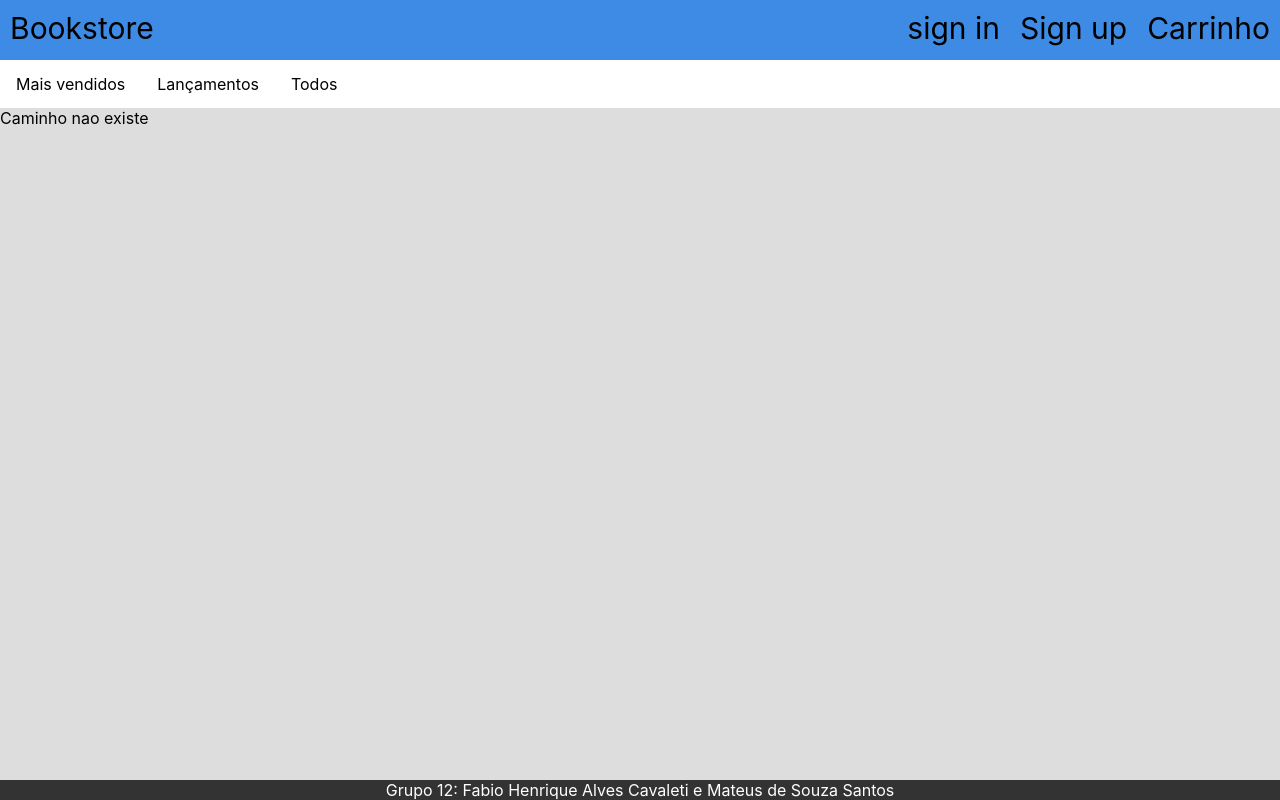
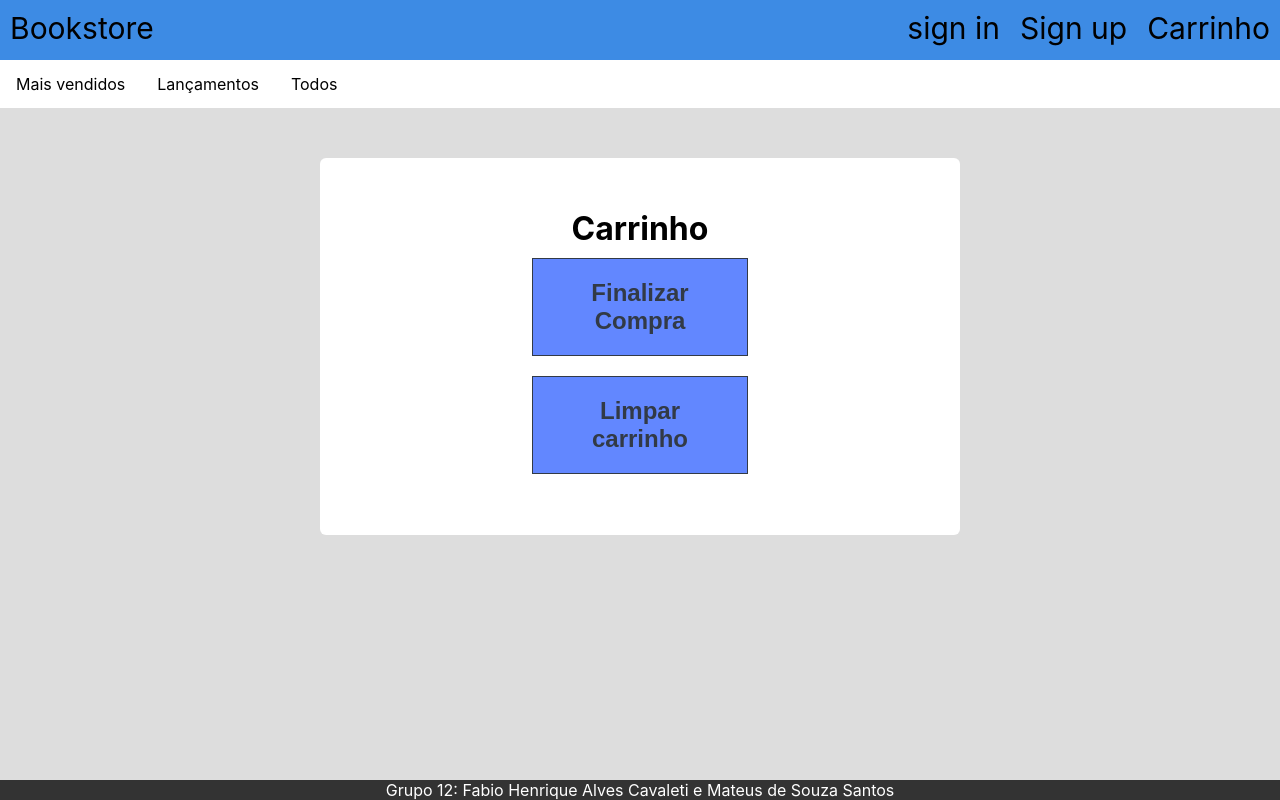
Before and after one commit to santosmat/web-project, a React (Create React App) app in the folder entrega02-clientside/: page /cart in a window 1280 px wide. Built offline with nearby package versions, Linux system fonts and the light colour scheme.

Commit message:
Criado funções do carrinho e página basica para o carrinho (Depois é preciso criar componentes para os itens que estao no carrinho e adicionar a função de deletar os itens

```diff
--- a/entrega02-clientside/src/App.js
+++ b/entrega02-clientside/src/App.js
@@ -10,6 +10,7 @@ import BookInfo from './Components/BookPage'
 
 import {BrowserRouter as Router, Route, Routes } from 'react-router-dom'
 import BookPage from './Components/BookPage';
+import CartPage from './Components/CartPage';
 
 function App() {
 
@@ -17,6 +18,20 @@ function App() {
 
   const [bookList, setList] = useState([new Book("Harry Potter e a Pedra Filosofal", "J. K. Rowling", 40.00, "a", 1, "Primeiro livro da franquia..."), new Book("A Rainha Vermelha - Vol. 1", "Aveyard,Victoria", 44.99, "a", 1, "Primeiro livro da franquia..."), new Book("A Rainha Vermelha - Vol. 2", "Aveyard,Victoria", 44.99, "a", 1, "Segundo livro da franquia..."), new Book("A Rainha Vermelha - Vol. 3", "Aveyard,Victoria", 44.99, "a", 1, "Terceiro livro da franquia...")]);
   const [cart, setCart] = useState([]);
+
+  const addItem = (item) => {
+    setCart([...cart, item]);
+  }
+
+  const clearCart = () =>{
+    setCart([]);
+  }
+
+  const deleteItem = (item) =>
+  {
+    let filteredCart = cart.filter(i => i.id !== item.id)
+    setCart(filteredCart);
+  }
 
 
 
@@ -51,7 +66,8 @@ function App() {
           <NavBar></NavBar>
 
           <Routes>
-            <Route path='/bookpage/:id' element={<BookPage bookList={bookList}/>} />
+            <Route path='/bookpage/:id' element={<BookPage bookList={bookList} addItem={addItem}/>} />
+            <Route path='/cart' element={<CartPage cart={cart} deleteItem={deleteItem} clearCart={clearCart}/>} />
             <Route exact path="/" element={<Home bookList={bookList}/>} />
             <Route path="*" element={
               <div> Caminho nao existe</div>
--- a/entrega02-clientside/src/Components/BookPage.js
+++ b/entrega02-clientside/src/Components/BookPage.js
@@ -4,7 +4,7 @@ import DescriptionCard from './DescriptionCard';
 import InfoCard from './InfoCard';
 import Details from './Details';
 
-const BookPage = ({bookList}) => {
+const BookPage = ({bookList, addItem}) => {
 
     const params = useParams()
     const [book, setBook] = useState(bookList.filter(book => book.id == params.id)[0]);
@@ -18,7 +18,7 @@ const BookPage = ({bookList}) => {
 
     return (
         <>
-            <InfoCard book={book}/>
+            <InfoCard book={book} addItem={addItem}/>
             <DescriptionCard book={book} />
             <Details book={book}/>
         </>
--- /dev/null
+++ b/entrega02-clientside/src/Components/CartPage.css
@@ -0,0 +1,47 @@
+.cart-container{
+    margin: 50px auto;
+    padding: 50px;
+    box-sizing: border-box;
+    border: 1px solid transparent;
+    border-radius: 6px;
+    background-color: #fff;
+    width: 50%;
+    text-align: center;
+}
+
+.cart-list{
+    text-decoration: none;
+    list-style: none;
+}
+
+.cart-item{
+    text-align: left;
+    margin: 5px;
+    padding: 5px;
+    border-bottom: 1px solid #ddd;
+}
+
+.buy-cart-btn{
+    margin: 10px;
+    padding: 20px;
+    width: 40%;
+    color: #323a46;
+    font-size: 24px;
+    font-weight: 700;
+    background-color: rgba(81, 122, 255, 0.90);
+    box-shadow: 0 0 0 0, 0 0 0 0;
+    border: 1px solid;
+}
+
+
+.clear-cart-btn{
+    margin: 10px;
+    padding: 20px;
+    width: 40%;
+    color: #323a46;
+    font-size: 24px;
+    font-weight: 700;
+    background-color: rgba(81, 122, 255, 0.90);
+    box-shadow: 0 0 0 0, 0 0 0 0;
+    border: 1px solid;
+}
--- /dev/null
+++ b/entrega02-clientside/src/Components/CartPage.js
@@ -0,0 +1,30 @@
+import React from 'react';
+import './CartPage.css'
+
+const CartPage = ({cart, setCart, deleteItem, clearCart}) => {
+
+    const handleClickBuy = () => {
+        window.alert("Finalizar compra")
+        clearCart();
+    }
+
+    const handleClickClear = () =>{
+        clearCart();
+    }
+    return (
+        <div className='cart-container'>
+            <h1>Carrinho</h1>
+            <ul className='cart-list'>
+                {cart.map(item =>
+                    <li className='cart-item' key={item.id}>{item.titulo}</li>
+                )}
+            </ul>
+
+            <button onClick={handleClickBuy} className='buy-cart-btn btn'>Finalizar Compra</button>
+                        <br />
+                        <button onClick={handleClickClear} className='clear-cart-btn btn'>Limpar carrinho</button>
+        </div>
+     );
+}
+
+export default CartPage;
--- a/entrega02-clientside/src/Components/InfoCard.js
+++ b/entrega02-clientside/src/Components/InfoCard.js
@@ -1,8 +1,21 @@
 import React from 'react';
 import './InfoCard.css'
 import capa from '../Assets/livroGenerico.jpg'
+import { useNavigate } from 'react-router-dom';
 
-const InfoCard = ({book}) => {
+const InfoCard = ({book, addItem}) => {
+
+    const navigate = useNavigate();
+
+    const handleAddClick = () => {
+        addItem(book)
+        window.alert("Item adicionado ao carrinho")
+    }
+
+    const handleBuyClick = () => {
+        addItem(book)
+        navigate('/cart')
+    }
 
 
     return (
@@ -16,9 +29,9 @@ const InfoCard = ({book}) => {
                         <h1 className='book-title'>{book.titulo}</h1>
                         <h3 className='book-subtitle'>Autor: {book.autores} | Editora: {book.editora}</h3>
                         <h2 className='book-value'>R${book.valor}</h2>
-                        <button className='add-chart-btn btn'>Adicionar ao carrinho</button>
+                        <button onClick={handleAddClick} className='add-chart-btn btn'>Adicionar ao carrinho</button>
                         <br />
-                        <button className='buy-btn btn'>Comprar</button>
+                        <button onClick={handleBuyClick} className='buy-btn btn'>Comprar</button>
 
                     </div>
                 </div>
--- a/entrega02-clientside/src/Components/TopBar.js
+++ b/entrega02-clientside/src/Components/TopBar.js
@@ -18,7 +18,7 @@ const TopBar = (props) => {
                     Sign up
                 </Link>
 
-                <Link to='/'>
+                <Link to='/cart'>
                     Carrinho
                 </Link>
 
```
